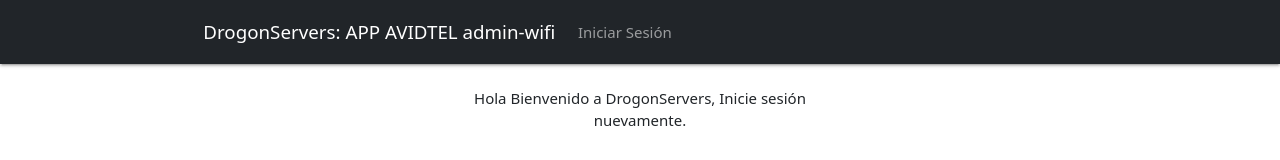
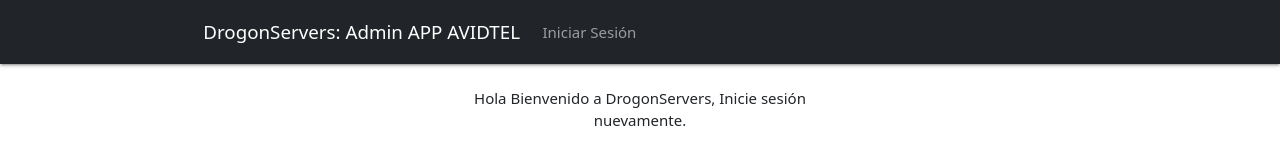
Before and after one commit to stivesdt/miwebavtbd, a plain HTML site: page index.html in a window 1280 px wide. Shown: the top 160 px of the page. Drawn offline with nearby package versions, Linux system fonts and the light colour scheme; no server answers.

Commit message:
Update index.html

```diff
--- a/index.html
+++ b/index.html
@@ -24,7 +24,7 @@
 
     <nav class="navbar navbar-expand-lg navbar-dark bg-dark">
         <div class="container">
-            <a class="navbar-brand" href="#">DrogonServers: APP AVIDTEL admin-wifi</a>
+            <a class="navbar-brand" href="#">DrogonServers: Admin APP AVIDTEL</a>
             <button class="navbar-toggler" type="button" data-bs-toggle="collapse" data-bs-target="#navbarNav"
                 aria-controls="navbarNav" aria-expanded="false" aria-label="Toggle navigation">
                 <span class="navbar-toggler-icon"></span>
```
